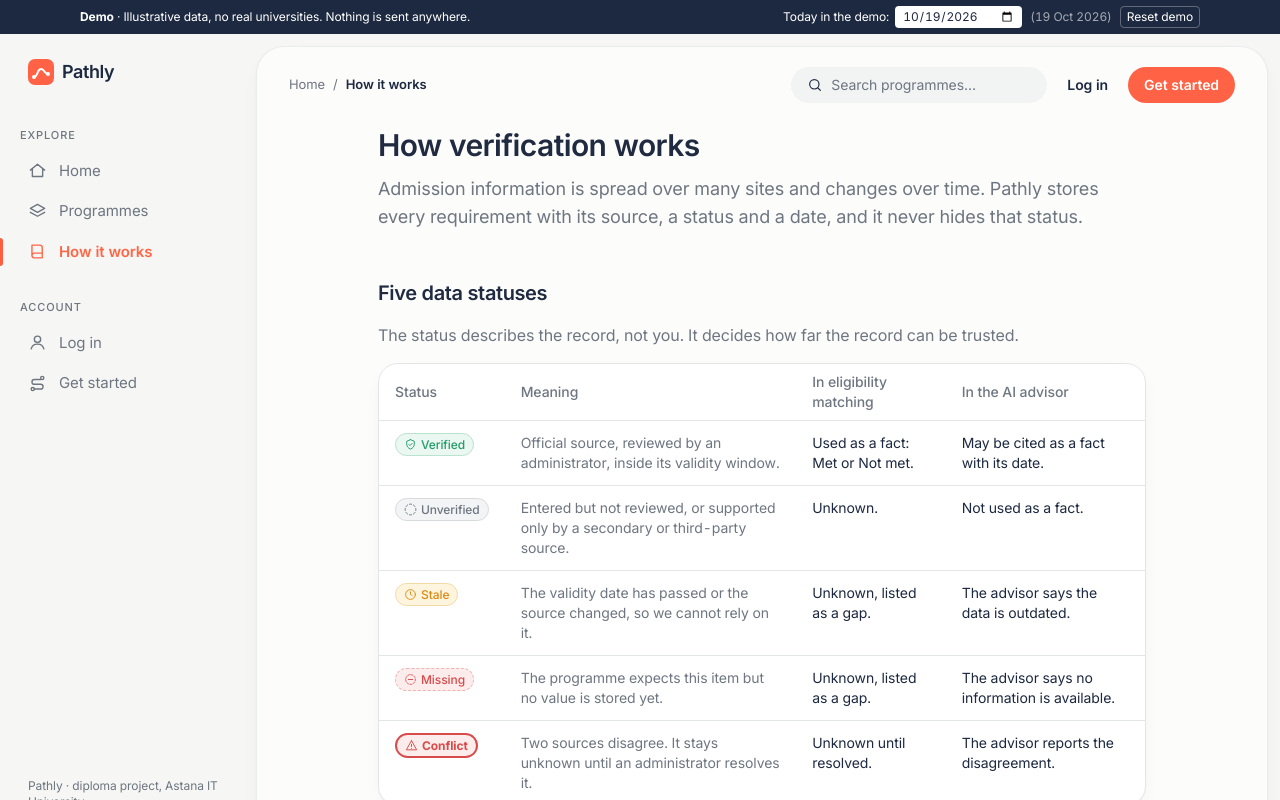
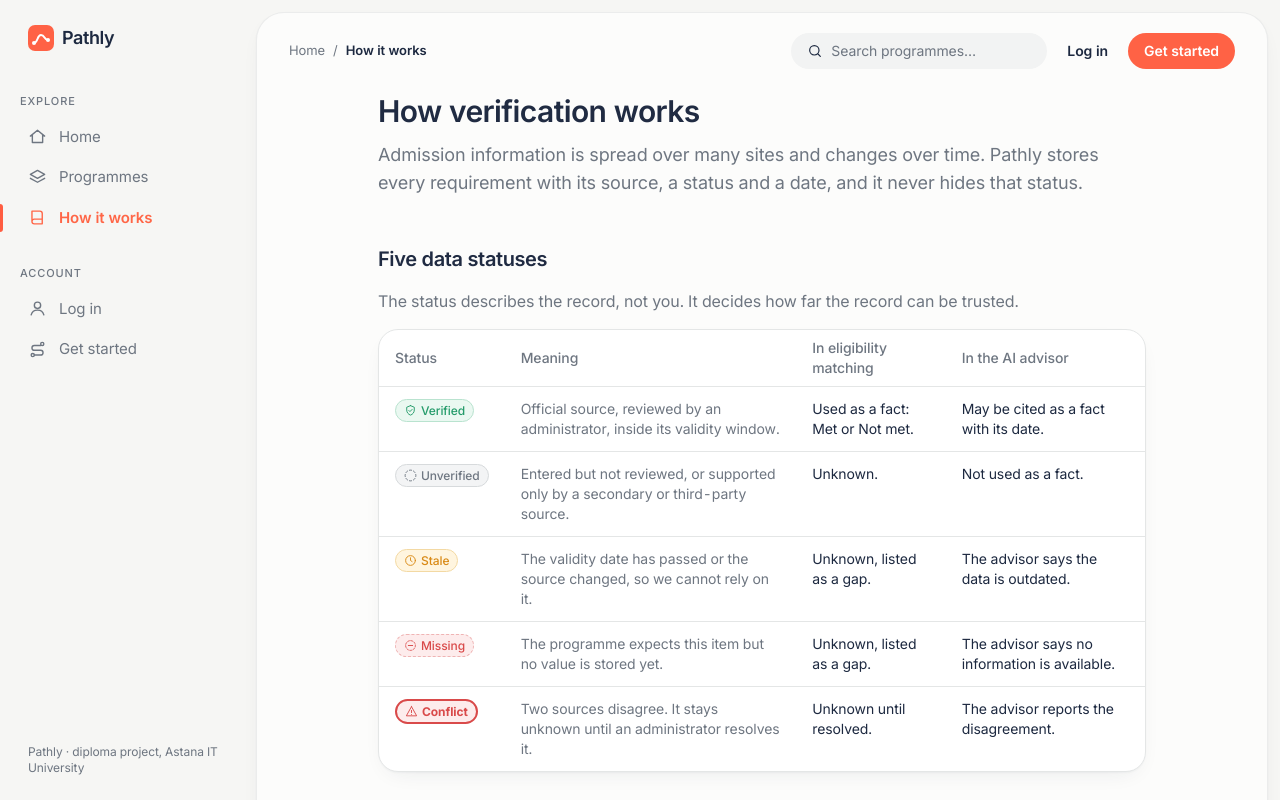
Before and after one commit to Arthurmyn/Pathly, a Next.js app in the folder src/frontend/: page /how-it-works in a window 1280 px wide. Shown: the top 800 px of the page. Built offline with nearby package versions, Linux system fonts and the light colour scheme.

Commit message:
DIP-23: Remove the demo bar and the dark theme
The interface is light only, as in the reference, regardless of the operating system theme. The demo date control and reset moved to Settings and the administrator overview.

```diff
--- a/src/frontend/app/(public)/how-it-works/page.tsx
+++ b/src/frontend/app/(public)/how-it-works/page.tsx
@@ -76,7 +76,7 @@ export default function HowItWorks() {
         </p>
         <Card>
           <p className="text-sm">
-            Try it: in the grey demo bar at the top of every page, move &quot;Today in the demo&quot; to a later date and open a programme. Records whose validity ended switch from Verified to Stale.
+            Try it: sign in, open Settings, move &quot;Today in the demo&quot; to a later date and open a programme. Records whose validity ended switch from Verified to Stale.
           </p>
         </Card>
       </section>
--- a/src/frontend/app/globals.css
+++ b/src/frontend/app/globals.css
@@ -5,6 +5,8 @@
  * Meaning is never carried by colour alone: statuses and outcomes differ by fill, border style, pattern, icon and text.
  */
 :root {
+  color-scheme: light; /* the interface is light only, as in the reference */
+
   /* Surfaces */
   --page: #f6f6f4; /* window background and sidebar: Soft Gray */
   --sheet: #fcfcfb; /* main page: Warm White */
@@ -79,49 +81,6 @@
   --deco-teal: #3b8595;
   --deco-sand: #cbb79a;
   --deco-navy: #263946;
-}
-
-@media (prefers-color-scheme: dark) {
-  :root {
-    --page: #0f131c;
-    --sheet: #151a25;
-    --surface: #1c2230;
-    --surface-2: #252c3b;
-    --bg: #151a25;
-    --border: #2b3345;
-    --border-strong: #3a4459;
-    --text: #e9ecf2;
-    --heading: #f3f5f9;
-    --muted: #9aa3b2;
-    --muted-2: #6f7889;
-    --primary: #ff7a5f;
-    --primary-hover: #ff9680;
-    --primary-fg: #1a1210;
-    --primary-soft: #3a211b;
-    --nav-active: #ff8168;
-    --nav-line: #ff7a5f;
-    --focus: #ff9680;
-    --dark: #0b0e15;
-    --shadow: 0 1px 2px rgb(0 0 0 / 0.4);
-
-    --success: #4cc794;
-    --success-bg: #12301f;
-    --info: #6aa5f5;
-    --info-bg: #14243f;
-    --warning: #f0a93c;
-    --warning-bg: #3a2a0d;
-    --danger: #f07a7a;
-    --danger-bg: #3d1a1a;
-    --neutral: #9aa3b2;
-    --neutral-bg: #232a38;
-
-    --st-verified-bd: #1f5a3d;
-    --st-unverified-bd: #3a4459;
-    --st-stale-bd: #6b4b12;
-    --st-missing-bd: #6d2d2d;
-    --hatch-a: #3a2a0d;
-    --hatch-b: #4a3612;
-  }
 }
 
 @theme inline {
--- a/src/frontend/app/layout.tsx
+++ b/src/frontend/app/layout.tsx
@@ -1,7 +1,6 @@
 import type { Metadata } from "next";
 import { Inter } from "next/font/google";
 import { AppStateProvider } from "@/components/app-state";
-import { DemoBar } from "@/components/demo-bar";
 import "./globals.css";
 
 const inter = Inter({ variable: "--font-inter", subsets: ["latin", "cyrillic"] });
@@ -17,7 +16,6 @@ export default function RootLayout({ children }: { children: React.ReactNode })
     <html lang="en" className={inter.variable}>
       <body className="min-h-screen">
         <AppStateProvider>
-          <DemoBar />
           {children}
         </AppStateProvider>
       </body>
--- a/src/frontend/components/admin-overview.tsx
+++ b/src/frontend/components/admin-overview.tsx
@@ -7,6 +7,7 @@ import { effectiveStatus } from "@/lib/status";
 import { buildQueue, QUEUE_ORDER } from "./admin-data";
 import { useAppState } from "./app-state";
 import { StatusBadge } from "./badges";
+import { DemoControls } from "./demo-controls";
 import { Callout, Card, EmptyState, PageHeader } from "./ui";
 import { programs } from "@/lib/mock-data";
 
@@ -84,6 +85,8 @@ export function AdminOverview() {
         </Card>
       </section>
 
+      <DemoControls />
+
       {queue.length === 0 ? <EmptyState title="Everything is verified">Nothing needs attention on this date.</EmptyState> : null}
     </div>
   );
--- a/src/frontend/components/demo-bar.tsx
+++ /dev/null
@@ -1,40 +0,0 @@
-"use client";
-
-import { DEMO_TODAY, formatDate } from "@/lib/dates";
-import { useAppState } from "./app-state";
-
-/** Demo-only controls: shows that data is illustrative and lets the viewer move the date to see records go Stale. */
-export function DemoBar() {
-  const { today, setToday, resetDemo, ready } = useAppState();
-  return (
-    <div className="bg-[var(--dark)] text-xs text-white">
-      <div className="mx-auto flex max-w-6xl flex-wrap items-center justify-between gap-x-4 gap-y-1 px-4 py-1.5">
-        <p>
-          <strong>Demo</strong> · Illustrative data, no real universities. Nothing is sent anywhere.
-        </p>
-        <div className="flex flex-wrap items-center gap-2">
-          <label className="flex items-center gap-1.5">
-            <span>Today in the demo:</span>
-            <input
-              type="date"
-              value={today}
-              onChange={(e) => e.target.value && setToday(e.target.value)}
-              disabled={!ready}
-              aria-label="Demo date"
-              className="rounded border border-white/30 bg-white px-1.5 py-0.5 text-xs text-[var(--dark)]"
-            />
-          </label>
-          <span className="hidden text-white/60 sm:inline">({formatDate(today)})</span>
-          {today !== DEMO_TODAY ? (
-            <button type="button" onClick={() => setToday(DEMO_TODAY)} className="rounded border border-white/30 px-1.5 py-0.5 hover:bg-white/15">
-              Back to {formatDate(DEMO_TODAY)}
-            </button>
-          ) : null}
-          <button type="button" onClick={resetDemo} className="rounded border border-white/30 px-1.5 py-0.5 hover:bg-white/15">
-            Reset demo
-          </button>
-        </div>
-      </div>
-    </div>
-  );
-}
--- /dev/null
+++ b/src/frontend/components/demo-controls.tsx
@@ -0,0 +1,33 @@
+"use client";
+
+import { DEMO_TODAY, formatDate } from "@/lib/dates";
+import { useAppState } from "./app-state";
+import { Button, Card, CardLabel } from "./ui";
+
+/** Demo-only controls: move the date to see records go Stale, or reset the demo data. */
+export function DemoControls() {
+  const { today, setToday, resetDemo, ready } = useAppState();
+  return (
+    <Card>
+      <CardLabel>Demo controls</CardLabel>
+      <p className="mt-2 text-sm text-muted">
+        All data is illustrative. Move the date forward to see Verified records turn Stale once their validity ends. Nothing is sent anywhere.
+      </p>
+      <div className="mt-3 flex flex-wrap items-center gap-2">
+        <label className="flex items-center gap-2 text-sm font-medium">
+          Today in the demo
+          <input
+            type="date"
+            value={today}
+            onChange={(e) => e.target.value && setToday(e.target.value)}
+            disabled={!ready}
+            aria-label="Demo date"
+            className="rounded-lg border border-line bg-bg px-2 py-1.5 text-sm"
+          />
+        </label>
+        {today !== DEMO_TODAY ? <Button variant="secondary" onClick={() => setToday(DEMO_TODAY)}>Back to {formatDate(DEMO_TODAY)}</Button> : null}
+        <Button variant="ghost" onClick={resetDemo}>Reset demo data</Button>
+      </div>
+    </Card>
+  );
+}
--- a/src/frontend/components/settings-panel.tsx
+++ b/src/frontend/components/settings-panel.tsx
@@ -3,6 +3,7 @@
 import { useRouter } from "next/navigation";
 import { useState } from "react";
 import { useAppState } from "./app-state";
+import { DemoControls } from "./demo-controls";
 import { Button, Card, PageHeader } from "./ui";
 
 export function SettingsPanel() {
@@ -14,6 +15,7 @@ export function SettingsPanel() {
   return (
     <div className="max-w-2xl space-y-5">
       <PageHeader title="Settings" />
+      <DemoControls />
       <Card>
         <h2 className="font-semibold">Email reminders</h2>
         <p className="mt-1 text-sm text-muted">Choose how many days before a verified deadline you want a reminder. (Planned feature; nothing is sent in this demo.)</p>
--- a/src/frontend/components/shell.tsx
+++ b/src/frontend/components/shell.tsx
@@ -268,7 +268,7 @@ export function Shell({ area, children }: { area: Area; children: ReactNode }) {
 
   const groups = navFor(area, role, queueCount);
   const inner = (
-    <div className="flex min-h-[calc(100vh-2.1rem)] bg-page">
+    <div className="flex min-h-screen bg-page">
       <aside className="sticky top-0 hidden h-screen w-64 shrink-0 flex-col overflow-y-auto px-5 py-6 md:flex" aria-label="Sidebar">
         <div className="mb-9 px-2"><Logo href={area === "admin" ? "/admin" : role === "applicant" ? "/app" : "/"} /></div>
         <SidebarNav groups={groups} />
@@ -290,7 +290,7 @@ export function Shell({ area, children }: { area: Area; children: ReactNode }) {
       ) : null}
 
       <div className="min-w-0 flex-1 p-0 md:p-3 md:pl-0">
-        <div className="min-h-[calc(100vh-2.1rem)] rounded-none bg-sheet md:min-h-[calc(100vh-2.1rem-1.5rem)] md:rounded-[28px] md:border md:border-line/70 md:shadow-[var(--shadow)]">
+        <div className="min-h-screen rounded-none bg-sheet md:min-h-[calc(100vh-1.5rem)] md:rounded-[28px] md:border md:border-line/70 md:shadow-[var(--shadow)]">
           <Topbar role={role} onMenu={() => setOpen(true)} attention={attention} />
           <main id="content" className="px-5 pb-12 pt-3 md:px-8">{children}</main>
         </div>
```
Also changed, not shown: 1 other file (tests, documents, lock files or other folders).
